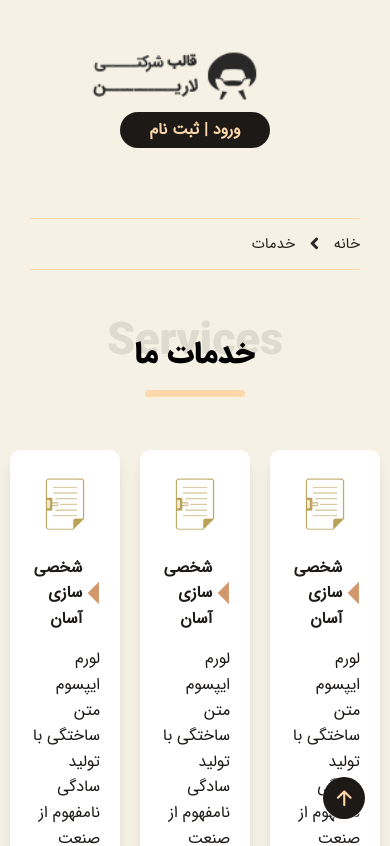
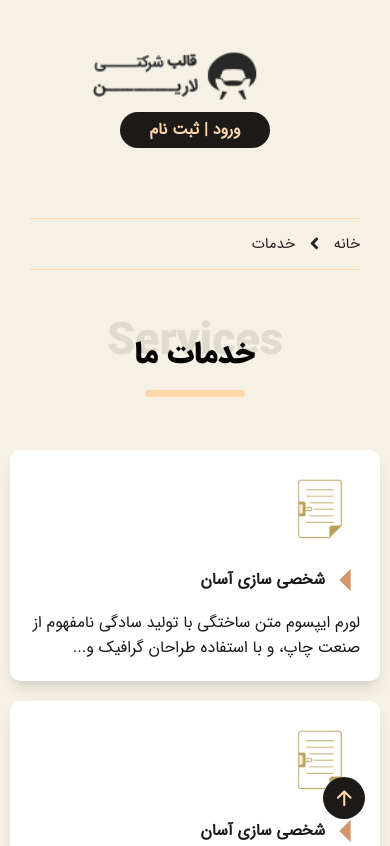
Before and after one commit to Reza-HM/Larin-Corporation, a React (Vite) app: page /services in a window 390 px wide. Shown: the top 846 px of the page. Built offline with nearby package versions, Linux system fonts and the light colour scheme; some icons are missing.

Commit message:
responsived services page

```diff
--- a/src/Components/Modules/Service.tsx
+++ b/src/Components/Modules/Service.tsx
@@ -7,7 +7,7 @@ const Service = () => {
   return (
     <div
       className={`${
-        location.pathname === "/services" ? "col-span-4" : ""
+        location.pathname === "/services" ? "col-span-12 md:col-span-4" : ""
       } p-8 bg-white text-stone-800 rounded-2xl shadow-lg flex flex-col gap-6 hover:-translate-y-2 duration-500 cursor-pointer`}
     >
       <img src="/img/17.png" className="w-32" alt="" />
```
